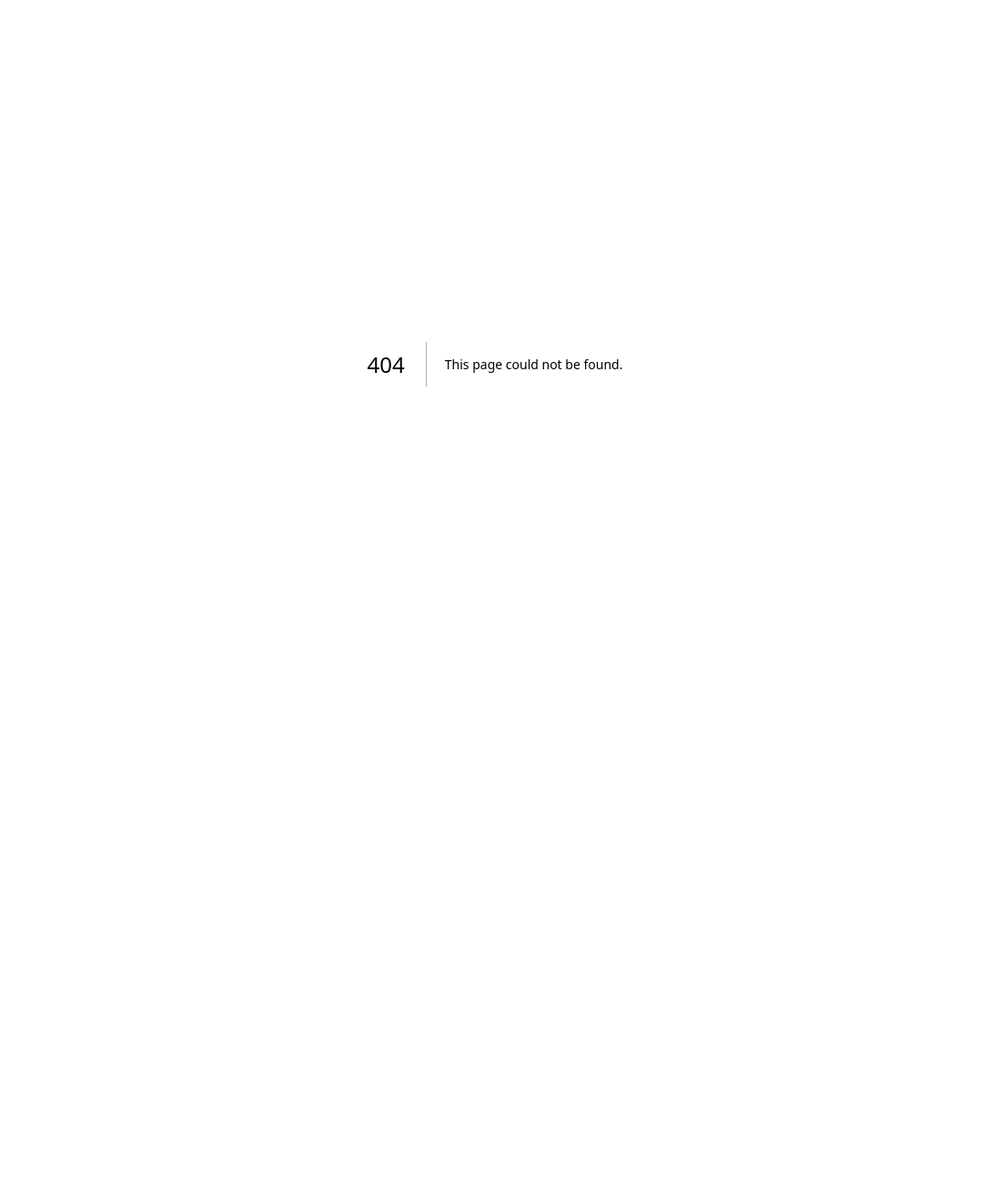
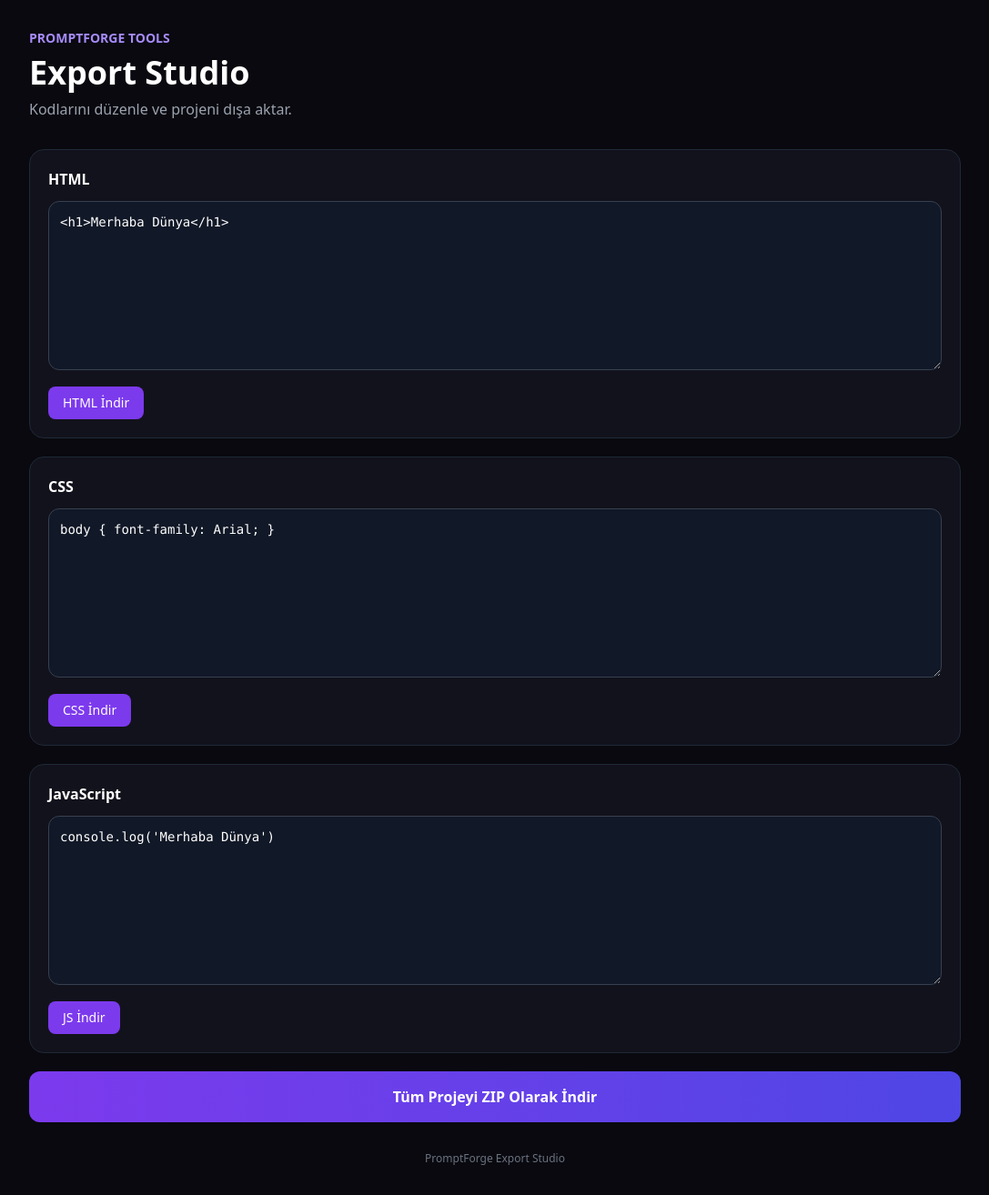
Before and after one commit to syntaxxsl/promptforge-nextjs, a Next.js app: page /export in a window 1280 px wide. Before the commit this address had no page. Shown: the whole page at 91% size, without its empty margins (96-1183 px from the left). Before the commit the page ends 800 px from the top, so only its background shows below. Built offline with nearby package versions, Linux system fonts and the light colour scheme.

Commit message:
Create page.tsx

```diff
--- /dev/null
+++ b/app/export/page.tsx
@@ -0,0 +1,142 @@
+
+'use client'
+
+import { useState } from 'react'
+import JSZip from 'jszip'
+
+export default function ExportPage() {
+  const [html, setHtml] = useState('<h1>Merhaba Dünya</h1>')
+  const [css, setCss] = useState('body { font-family: Arial; }')
+  const [js, setJs] = useState("console.log('Merhaba Dünya')")
+  const [loading, setLoading] = useState(false)
+
+  const downloadFile = (content: string, filename: string, type: string) => {
+    const blob = new Blob([content], { type })
+    const url = URL.createObjectURL(blob)
+    const link = document.createElement('a')
+    link.href = url
+    link.download = filename
+    link.click()
+    URL.revokeObjectURL(url)
+  }
+
+  const exportZip = async () => {
+    setLoading(true)
+
+    try {
+      const zip = new JSZip()
+
+      zip.file('index.html', `<!DOCTYPE html>
+<html lang="tr">
+<head>
+<meta charset="UTF-8">
+<meta name="viewport" content="width=device-width, initial-scale=1.0">
+<title>Projem</title>
+<link rel="stylesheet" href="style.css">
+</head>
+<body>
+${html}
+<script src="script.js"></script>
+</body>
+</html>`)
+
+      zip.file('style.css', css)
+      zip.file('script.js', js)
+
+      const blob = await zip.generateAsync({ type: 'blob' })
+      const url = URL.createObjectURL(blob)
+      const link = document.createElement('a')
+
+      link.href = url
+      link.download = 'promptforge-project.zip'
+      link.click()
+
+      URL.revokeObjectURL(url)
+    } catch {
+      alert('ZIP oluşturulurken hata oluştu.')
+    }
+
+    setLoading(false)
+  }
+
+  const inputClass = 'w-full rounded-xl border border-gray-700 bg-gray-900 p-3 text-white font-mono text-sm outline-none focus:border-violet-500'
+
+  return (
+    <main className="min-h-screen bg-[#09090f] text-white p-5 sm:p-8">
+      <div className="max-w-5xl mx-auto">
+        <div className="mb-8">
+          <p className="text-violet-400 text-sm font-semibold mb-2">PROMPTFORGE TOOLS</p>
+          <h1 className="text-3xl sm:text-4xl font-bold">Export Studio</h1>
+          <p className="text-gray-400 mt-2">
+            Kodlarını düzenle ve projeni dışa aktar.
+          </p>
+        </div>
+
+        <div className="grid gap-5">
+          <section className="bg-[#12121c] border border-gray-800 rounded-2xl p-5">
+            <h2 className="font-semibold mb-3">HTML</h2>
+            <textarea
+              className={inputClass}
+              rows={8}
+              value={html}
+              onChange={(e) => setHtml(e.target.value)}
+              spellCheck={false}
+            />
+            <button
+              onClick={() => downloadFile(html, 'index.html', 'text/html')}
+              className="mt-3 bg-violet-600 hover:bg-violet-500 px-4 py-2 rounded-lg text-sm"
+            >
+              HTML İndir
+            </button>
+          </section>
+
+          <section className="bg-[#12121c] border border-gray-800 rounded-2xl p-5">
+            <h2 className="font-semibold mb-3">CSS</h2>
+            <textarea
+              className={inputClass}
+              rows={8}
+              value={css}
+              onChange={(e) => setCss(e.target.value)}
+              spellCheck={false}
+            />
+            <button
+              onClick={() => downloadFile(css, 'style.css', 'text/css')}
+              className="mt-3 bg-violet-600 hover:bg-violet-500 px-4 py-2 rounded-lg text-sm"
+            >
+              CSS İndir
+            </button>
+          </section>
+
+          <section className="bg-[#12121c] border border-gray-800 rounded-2xl p-5">
+            <h2 className="font-semibold mb-3">JavaScript</h2>
+            <textarea
+              className={inputClass}
+              rows={8}
+              value={js}
+              onChange={(e) => setJs(e.target.value)}
+              spellCheck={false}
+            />
+            <button
+              onClick={() => downloadFile(js, 'script.js', 'text/javascript')}
+              className="mt-3 bg-violet-600 hover:bg-violet-500 px-4 py-2 rounded-lg text-sm"
+            >
+              JS İndir
+            </button>
+          </section>
+
+          <button
+            onClick={exportZip}
+            disabled={loading}
+            className="w-full bg-gradient-to-r from-violet-600 to-indigo-600 hover:opacity-90 disabled:opacity-50 rounded-xl p-4 font-bold"
+          >
+            {loading ? 'ZIP Hazırlanıyor...' : 'Tüm Projeyi ZIP Olarak İndir'}
+          </button>
+        </div>
+
+        <p className="text-center text-gray-500 text-xs mt-8">
+          PromptForge Export Studio
+        </p>
+      </div>
+    </main>
+  )
+}
```
